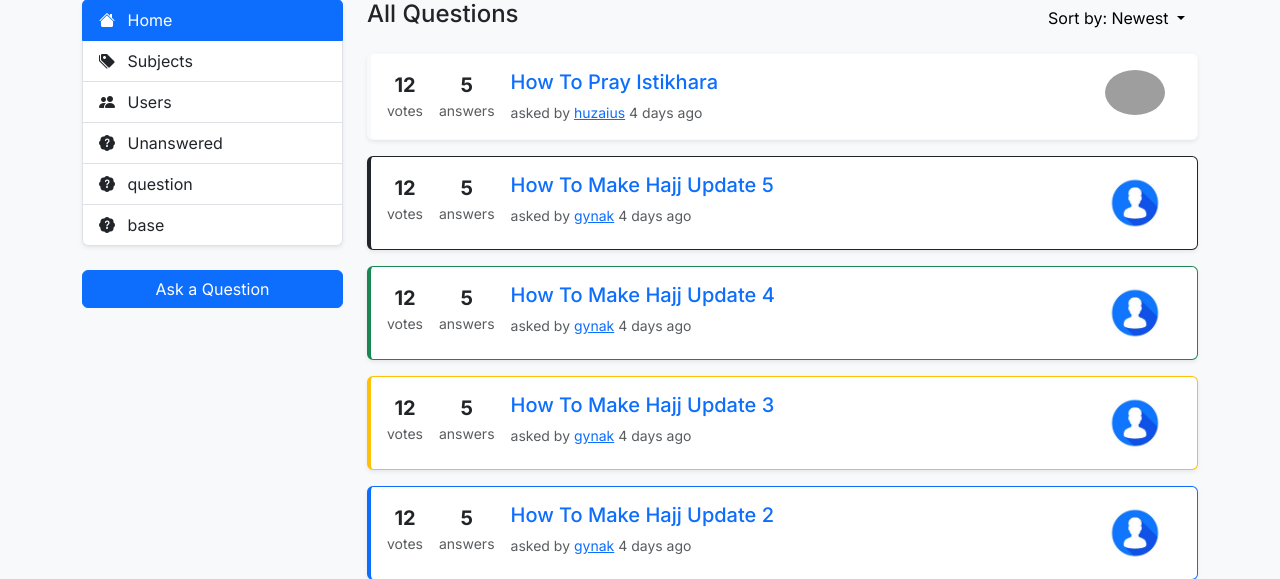
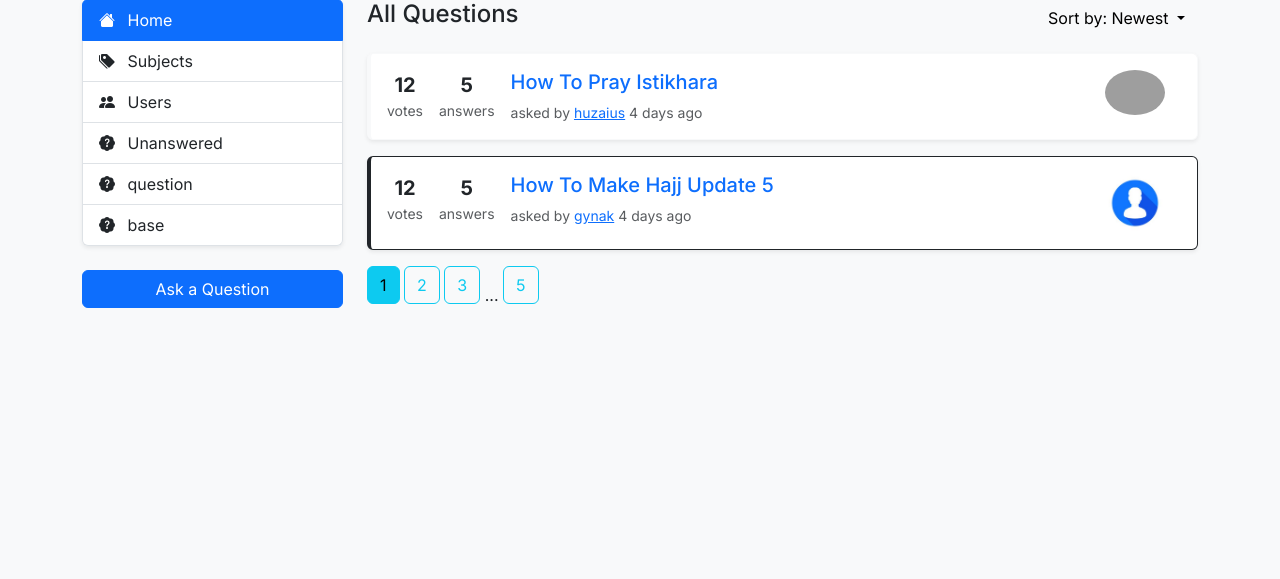
Before and after one commit to huzaius/qnahub, a Flask app: page / in a window 1280 px wide. Shown: the part 81-660 px from the top of the page. After the commit the page ends 389 px from the top, so only its background shows below. Run offline with Flask 3, Linux system fonts and the light colour scheme; grey boxes are pictures that could not be loaded.

Commit message:
Implemeted pagination

```diff
--- a/qnahub/routes.py
+++ b/qnahub/routes.py
@@ -37,7 +37,8 @@ def utility_processor():
 @app.route("/index")
 @app.route("/")
 def index():
-    questions = Question.query.order_by(Question.date_posted.desc()).all()
+    page = request.args.get("page", 1, type=int)
+    questions = Question.query.order_by(Question.date_posted.desc()).paginate(page=page, per_page=2)
     # Create a copy of the colors list and shuffle it
     shuffled_colors = colors[:]
     shuffle(shuffled_colors)
--- a/qnahub/templates/index.html
+++ b/qnahub/templates/index.html
@@ -18,7 +18,7 @@
 </div>
 
 <!-- Question Card -->
-   {% for question in questions %}
+{% for question in questions.items %}
 <!-- Question Card -->
 <div class="card mb-3 shadow-sm question-card border-{{ colors[loop.index0 % colors|length] }}">
   <div class="card-body">
@@ -32,7 +32,8 @@
         <div class="text-muted small">answers</div>
       </div>
       <div class="flex-grow-1">
-          <h5 class="card-title"><a href="{{url_for('question',question_id=question.id)}}" class="text-decoration-none"> {{question.title.title()}}</a></h5>
+        <h5 class="card-title"><a href="{{url_for('question',question_id=question.id)}}" class="text-decoration-none">
+            {{question.title.title()}}</a></h5>
         <div class="mb-2">
           <!-- {% for tag in question.tags %}
             <span class="badge bg-primary-subtle text-primary-emphasis">{{tag}}</span>
@@ -44,7 +45,8 @@
       </div>
       <div class="text-center me-3">
 
-            <img class="img-fluid rounded-circle" width="60" height="60" src="{{ url_for('static', filename='profile_pics/' + question.author.picture) }}" >
+        <img class="img-fluid rounded-circle" width="60" height="60"
+          src="{{ url_for('static', filename='profile_pics/' + question.author.picture) }}">
 
 
       </div>
@@ -53,4 +55,18 @@
 </div>
 {% endfor %}
 
+<!-- Pagination -->
+{% for page_num in questions.iter_pages(left_edge=1, left_current=1, right_current=2, right_edge=1) %}
+    {% if page_num  %}
+      {% if questions.page == page_num  %}
+    <a class="btn btn-info mb-4" href="{{ url_for('index', page=page_num) }}">{{ page_num }}</a>
+    {% else %}
+      <a class="btn btn-outline-info mb-4" href="{{ url_for('index', page=page_num) }}">{{ page_num }}</a>
+      {%endif %}
+    {% else %}
+    ...
+    {%endif %}
+{% endfor %}
+
+
   {% endblock %}
```
Also changed, not shown: instance/site.db. Lines whose indentation alone changed are shown as unchanged.
